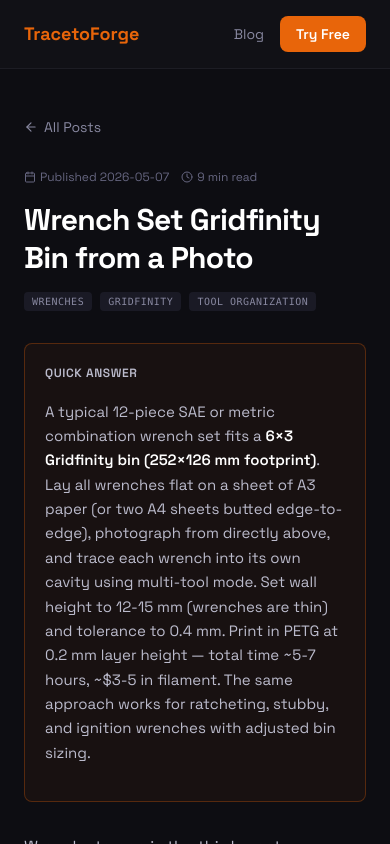
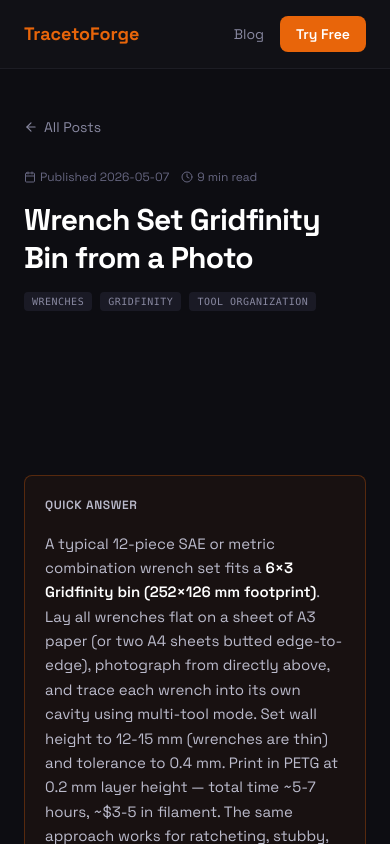
Before and after one commit to cwinland78-cpu/tracetoforge2, a React (Vite) app: page /blog/wrench-set-gridfinity-bin in a window 390 px wide. Shown: the top 844 px of the page. Built offline with nearby package versions, Linux system fonts and the light colour scheme; no server answers.

Commit message:
Add two responsive ad units to blog post layout (top of article + before CTA), editor stays ad-free

```diff
--- a/src/pages/blog/BlogPost.jsx
+++ b/src/pages/blog/BlogPost.jsx
@@ -1,9 +1,41 @@
-import React from 'react'
+import React, { useEffect } from 'react'
 import { Link } from 'react-router-dom'
 import { ArrowLeft, Calendar, Clock } from 'lucide-react'
 import SEOHead from '../../components/SEOHead'
 
+function AdUnit() {
+  return (
+    <div className="my-8">
+      <ins className="adsbygoogle"
+        style={{ display: 'block', minHeight: '100px' }}
+        data-ad-client="ca-pub-5879329589086028"
+        data-ad-slot="auto"
+        data-ad-format="auto"
+        data-full-width-responsive="true" />
+    </div>
+  )
+}
+
 export default function BlogPost({ title, description, canonical, date, updated, readTime, tags, children }) {
+  useEffect(() => {
+    const initAds = () => {
+      try {
+        document.querySelectorAll('.adsbygoogle').forEach((ad) => {
+          if (!ad.getAttribute('data-adsbygoogle-status')) {
+            (window.adsbygoogle = window.adsbygoogle || []).push({})
+          }
+        })
+      } catch (e) {
+        console.error('AdSense init error:', e)
+      }
+    }
+    if (window.adsbygoogle) {
+      initAds()
+    } else {
+      const timer = setTimeout(initAds, 1500)
+      return () => clearTimeout(timer)
+    }
+  }, [])
   // dateModified for the article schema falls back to date if not provided
   const dateModified = updated || date
   return (
@@ -62,6 +94,8 @@ export default function BlogPost({ title, description, canonical, date, updated,
               </div>
             )}
 
+            <AdUnit />
+
             <div className="prose prose-invert prose-orange max-w-none
               [&_h2]:text-xl [&_h2]:font-bold [&_h2]:mt-10 [&_h2]:mb-4
               [&_h3]:text-lg [&_h3]:font-semibold [&_h3]:mt-8 [&_h3]:mb-3
@@ -76,6 +110,8 @@ export default function BlogPost({ title, description, canonical, date, updated,
               {children}
             </div>
           </article>
+
+          <AdUnit />
 
           {/* CTA */}
           <div className="mt-16 p-8 rounded-2xl bg-brand/5 border border-brand/20 text-center">
```
